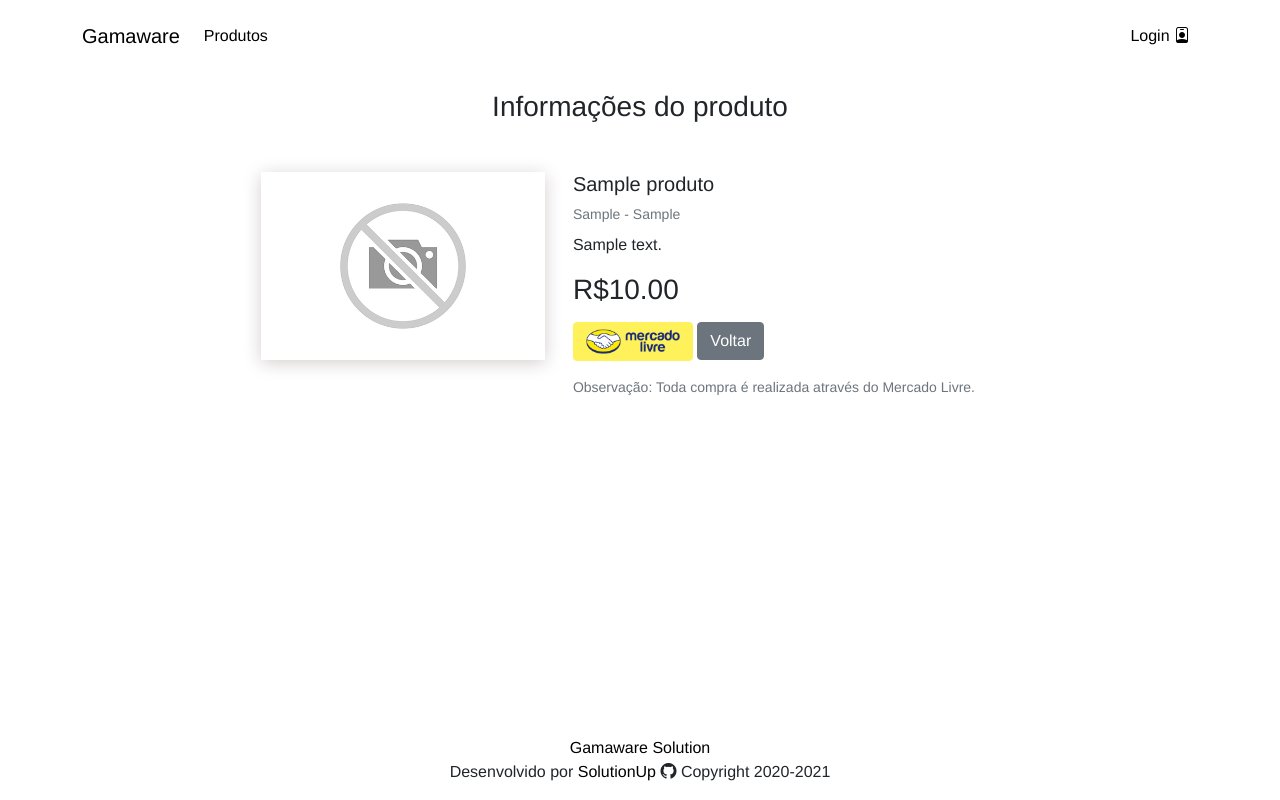
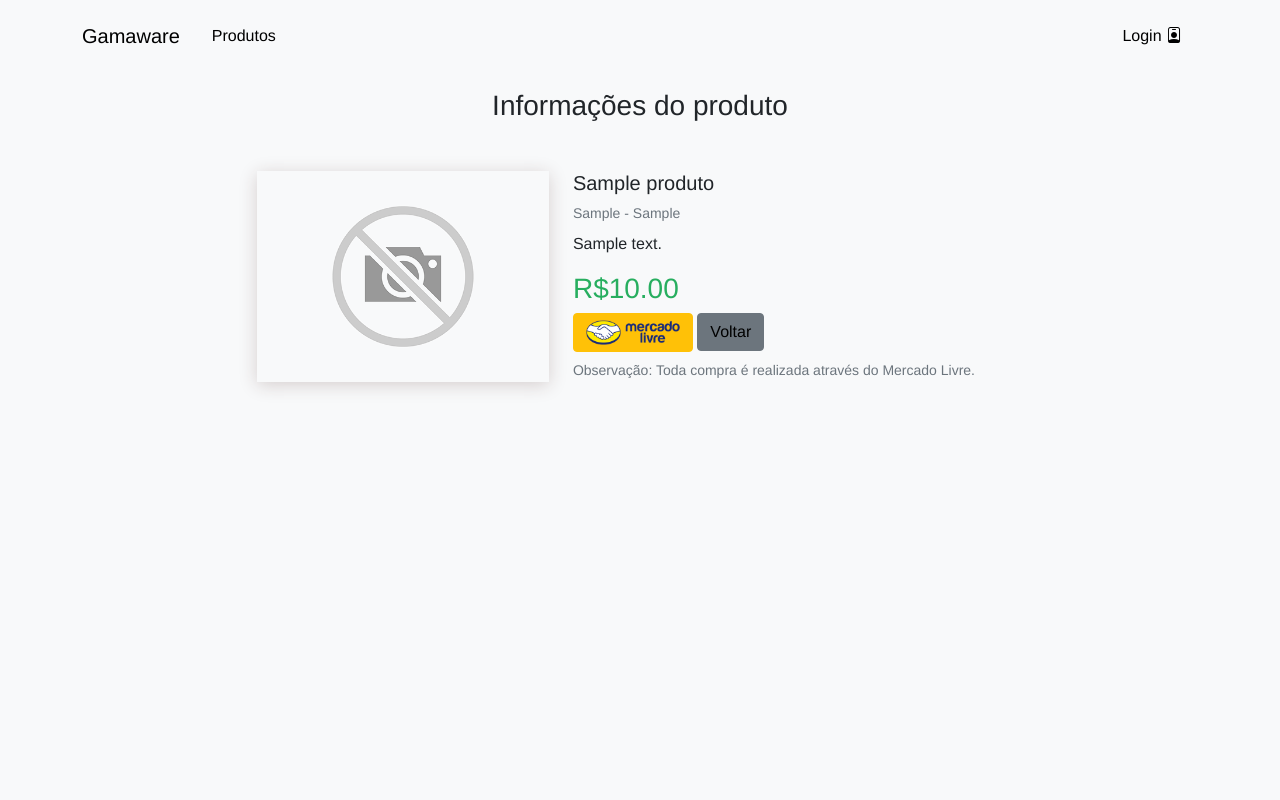
Before and after one commit to SolutionUp/SolutionUP-System, a Django app: page /1/ in a window 1280 px wide. Run offline with Django 3.2, Linux system fonts and the light colour scheme; tables that the repository leaves empty hold one stand-in row (values such as "Sample post").

Commit message:
Limpando CSS

```diff
--- a/estoque_produtos/templates/estoque_produtos/produto_detail.html
+++ b/estoque_produtos/templates/estoque_produtos/produto_detail.html
@@ -1,53 +1,31 @@
 {% extends "base.html" %} {% block content %} {% load static %}
 <section class="col-10 offset-1 mb-5">
-  <div class="title-center col-8 offset-2 mb-5">
-  <p class="h3">Informações do produto</p>
-  </div>
+    <div class="text-center col-8 offset-2 mb-5">
+        <p class="h3">Informações do produto</p>
+    </div>
     <div class="row">
-      <div class="col-4 offset-1 mb-4 mb-md-0 ">
-        <div class="mdb-lightbox">
-          <div class="row product-gallery mx-1">
-            <div class="col-12 mb-0">
-              <img src="{% static 'images/not-image.png' %}" class="img-fluid z-depth-1">
-            </div>
-          </div>
-        </div>
-      </div>
-      <div class="col-md-6">
-        <p class="h5">{{ object.nome }}</p>
-        <p class="mb-2 text-muted small">{{ object.tipo }} - {{ object.marca }}</p>
-        <p class="descricao-produto">{{ object.descricao }}</p>
-        <!-- <p class="mb-1 text-muted small">Cartões de crédito ou débito</p>
-        <div class="mb-2 cartoes-credito">
-            <div class="mb-3">
-                <img width="33%" src="{% static 'images/cartoes-credito.png' %}" alt="Cartões de Crédito">
-            </div>
-        </div>
-        <p class="mb-2 text-muted small">Boleto parcelado em até 12x</p>
-        <div class="mb-2 mercado-credito">
-            <div>
-                <div class="mb-3">
-                    <img width="8%" src="{% static 'images/mercado-credito.png' %}" alt="Mercado Crédito">
+        <div class="col-4 offset-1">
+            <div class="produto-foto">
+                <div class="col-12">
+                    <img src="{% static 'images/not-image.png' %}" class="img-fluid">
                 </div>
             </div>
         </div>
-        <p class="mb-2 text-muted small">Pix</p>
-        <div>
-            <div class="mb-3">
-                <img width="9%" src="{% static 'images/pix.png' %}" alt="Pix">
-            </div>
+        <div class="col-6">
+            <p class="h5">{{ object.nome }}</p>
+            <p class="text-muted small mb-2">{{ object.tipo }} {% if object.marca %} - {{ object.marca }} {% endif %}</p>
+            <p class="text-justify">{{ object.descricao }}</p>
+
+            <p class="h3 produto-valor">R${{ object.valor }}</p>
+            <a href="{{ object.link }}" type="button" class="btn btn-warning">
+                <img src="{% static 'images/mercado-livre.png' %}" width="94px">
+            </a>
+            <a href="/produtos" type="button" class="btn btn-secondary">
+               Voltar
+            </a>
+            <p class="text-muted small pt-2">Observação: Toda compra é realizada através do Mercado Livre.</p>
         </div>
-        <p class="mb-2 text-muted small">Boleto</p>
-        <div>
-            <div class="mb-3">
-                <img width="6%" decoding="async" src="{% static 'images/boleto.png' %}" alt="Boleto">
-            </div>
-        </div> -->
-        <p><span class="h3 detail-valor-produto">R${{ object.valor }}</span></p>
-        <a href="{{ object.link }}" type="button" class="btn btn-warning"><img src="{% static 'images/mercado-livre.png' %}" width="94px"></a>
-        <a href="/produtos"type="button" class="btn btn-secondary"><i class="fas fa-shopping-cart pr-2"></i>Voltar</a><br>
-        <p class="pt-3 text-muted small">Observação: Toda compra é realizada através do Mercado Livre.</p></div>
-      </div>
+    </div>
     </div>
 </section>
 {% endblock %}
--- a/static/css/geral.css
+++ b/static/css/geral.css
@@ -1,3 +1,5 @@
+    /** Estilizações genéricas **/
+
     * {
         padding: 0;
         margin: 0;
@@ -5,55 +7,62 @@
 
     body {
         font-family: ProximaHelvetica, Helvetica, Arial, sans-serif;
-    min-height: 100vh;
+        /* min-height: 100vh; */
+        background-color: #f8f9fa
     }
 
     body .main {
         padding: 15px;
     }
 
+    footer {
+        display: None;
+        /* Temporariamente desativado*/
+        text-align: center;
+        bottom: 0;
+        position: absolute;
+        width: 100%;
+    }
+
     a {
         text-decoration: none;
-    color: #000000;
+        color: #000 !important;
     }
 
     a:hover {
-    color: #27ae60;
+        color: currentColor !important;
     }
 
-.pesquisa {
-    display: flex;
-    margin-bottom: 10px;
+    .form-control:focus {
+        box-shadow: unset;
+        border: 2px solid #27ae5f;
+    }
+    /* Navbar | Header */
+
+    .nav-link div {
+        height: 2px;
+        transition-duration: 0.3s;
+        width: 0%
     }
 
-.pesquisa form {
-    flex: 1;
-    display: flex;
+    .nav-link:hover {
+        color: #27ae5fcc !important;
     }
 
-.pesquisa .btn-adicionar {
-    margin: auto;
-    padding:10px;
+    .nav-link:hover div,
+    .atual div {
+        background-color: #27ae5fcc;
+        width: 100%;
     }
-
-#campo-pesquisa {
-    color: #000000;
-    background-color: #ffffff;
-}
+    /** Componentes **/
 
     .btn-adicionar {
-    color:#ffffff;
-    background-color:#27ae60;
+        color: #fff !important;
+        background-color: #27ae60;
         border-color: #27ae60;
-}
-
-.btn-warning {
-    background-color: #fff159;
-    border-color: #fff159;
-}
-
-.descricao-produto {
-    text-align: justify;
+        padding: 10px;
+        width: 40px;
+        height: 38px;
     }
 
     .styled-table {
@@ -87,53 +96,23 @@ a:hover {
     .styled-table tbody tr:last-of-type {
         border-bottom: 2px solid #27ae60;
     }
+    /** Produtos **/
 
-@keyframes detail-valor-produto {
-    0% { opacity: 0; }
-    100% { opacity: 1; }
-}
-
-.detail-valor-produto {
-    animation: detail-valor-produto 7s;
-}
-
-.nav-link div{
-    height: 3px;
-    transition-duration: 0.3s;
-    width: 1%
-}
-
-.nav-link:hover div{
-    background-color: #27ae5fcc;
-    width:100%;
-}
-
-.nav-link div.active{
-    background-color: #27ae5fcc;
-    width:100%;
-}
-
-.atual div{
-    background-color: #27ae5fcc;
-    width:100%;
-}
-
-.form-control:focus{
-    box-shadow: unset;
-    border: 2px solid #27ae5f;
-}
-
-.product-gallery{
+    .produto-foto {
         box-shadow: 0px 3px 17px 0px #d5cece;
     }
 
-.title-center{
-    text-align: center;
+    .produto-valor {
+        animation: kf-produto-valor 5s;
+        color: #27ae5f;
     }
+    /* Produto - Animações */
 
-footer{
-    text-align: center;
-    bottom: 0;
-    position: absolute;
-    width: 100%;
+    @keyframes kf-produto-valor {
+        0% {
+            opacity: 0;
         }
+        100% {
+            opacity: 1;
+        }
+    }
--- a/templates/_header.html
+++ b/templates/_header.html
@@ -1,22 +1,16 @@
-<nav class="p-3 text-black">
+<nav class="p-3">
     <div class="container">
         <div class="d-flex">
             <a class="navbar-brand" href="/">Gamaware</a>
-      <ul class="nav col-12 col-lg-auto me-lg-auto mb-2 mb-md-0">
-        <a href="/produtos" class="nav-link px-2 text-black">
+            <ul class="nav col-auto me-auto">
+                <a href="/produtos" class="nav-link">
                     <li>Produtos</li>
                     <div></div>
                 </a>
-        <!--
-          <a href="#" class="nav-link px-2 text-black">
-          <li>Nome</li>
+            </ul>
+            <a class="nav-link"> Login <i class="bi bi-person-badge"></i>
                 <div></div>
             </a>
-        -->
-      </ul>
-      <div class="text-end">
-        <a class="nav-link px-2 text-black"> Login <i class="bi bi-person-badge"></i><div></div></a>
-        <!-- <button type="button" class="btn btn-warning">Cadastrar-se</button> -->
         </div>
     </div>
     </div>
--- a/templates/base.html
+++ b/templates/base.html
@@ -1,26 +1,27 @@
 {% load static %}
 <html>
+
 <head>
     <title>Gameware Solution</title>
-        <meta name="viewport" content="width=device-width, initial-scale=1.0">
+    <!-- Bootstrap -->
     <link href="https://cdn.jsdelivr.net/npm/bootstrap@5.1.0/dist/css/bootstrap.min.css" rel="stylesheet" integrity="sha384-KyZXEAg3QhqLMpG8r+8fhAXLRk2vvoC2f3B09zVXn8CA5QIVfZOJ3BCsw2P0p/We" crossorigin="anonymous">
+    <!-- Bootstrap icons -->
+    <link rel="stylesheet" href="https://cdn.jsdelivr.net/npm/bootstrap-icons@1.5.0/font/bootstrap-icons.css">
+    <!-- CSS -->
     <link rel="stylesheet" type="text/css" href="{% static 'css/geral.css' %}">
-        <link rel="stylesheet" href="https://cdn.jsdelivr.net/npm/bootstrap-icons@1.5.0/font/bootstrap-icons.css">
-        <link rel="shortcut icon" type="image/png" href="{% static 'favicon.ico' %}"/>
+    <link rel="shortcut icon" type="image/png" href="{% static 'favicon.ico' %}" />
 </head>
+
 <body>
     {% include '_header.html' %}
     <div class="container main">
-            {% block messages %}
-                {% if messages %}
+        {% block messages %} {% if messages %}
         <div class="messages">
             {% for message in messages %}
-                        <b {% if message.extra_tags %} class="text-{{ message.extra_tags }}" {% endif %}>{{ message }}</b>
-                    {% endfor %}
+            <b {% if message.extra_tags %} class="text-{{ message.extra_tags }}" {% endif %}>{{ message }}</b> {% endfor %}
         </div>
-                {% endif %}
-            {% endblock %}
-            {% block content %} {% endblock %}
+        {% endif %} {% endblock %} {% block content %} {% endblock %}
+
     </div>
     <footer>
         <div class="cointainer footer-copyright text-center py-3">
@@ -30,8 +31,8 @@
     </footer>
     <script src="https://code.jquery.com/jquery-3.3.1.min.js"></script>
     <script src="https://cdnjs.cloudflare.com/ajax/libs/jquery.mask/1.14.10/jquery.mask.js"></script>
-        <script src="https://cdn.jsdelivr.net/npm/bootstrap@5.1.0/dist/js/bootstrap.bundle.min.js"
-            integrity="sha384-U1DAWAznBHeqEIlVSCgzq+c9gqGAJn5c/t99JyeKa9xxaYpSvHU5awsuZVVFIhvj" crossorigin="anonymous"></script>
+    <script src="https://cdn.jsdelivr.net/npm/bootstrap@5.1.0/dist/js/bootstrap.bundle.min.js" integrity="sha384-U1DAWAznBHeqEIlVSCgzq+c9gqGAJn5c/t99JyeKa9xxaYpSvHU5awsuZVVFIhvj" crossorigin="anonymous"></script>
     <script src="{% static 'js/geral.js' %}"></script>
 </body>
+
 </html>
```
Also changed, not shown: estoque_produtos/templates/estoque_produtos/produto_list.html (+13 -9 lines). Lines whose indentation alone changed are shown as unchanged.
